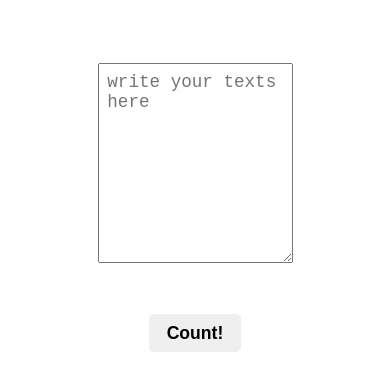
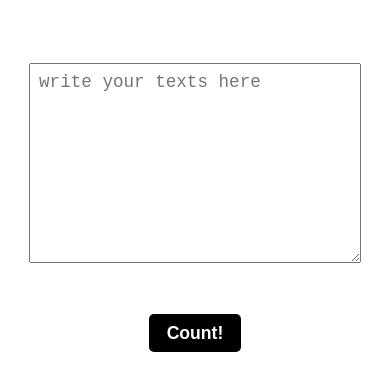
Before and after one commit to Tonywhite1997/vowel-counter, a plain HTML site: page index.html in a window 390 px wide. In both pictures the pointer is over the button "Count!". Shown: the part 74-464 px from the top of the page. Drawn offline with Linux system fonts and the light colour scheme.

Commit message:
gave the button the hover pseudo and added a media query

```diff
--- a/app.js
+++ b/app.js
@@ -1,6 +1,8 @@
 const textField = document.querySelector(".text__field")
 const countButton = document.querySelector(".count__button")
 
+
+//ORDER OF N AS WORST CASE SCENARIO
 
 function countVowel(){
     let textFieldValues = textField.value.toLowerCase()
@@ -23,6 +25,8 @@ countButton.addEventListener("click", countVowel)
 
 
 
+//ORDER OF N*2 AS WORST CASE SCENARIO
+
 
 // function countVowel(){
 //     let textFieldValues = textField.value.toLowerCase()
--- a/style.css
+++ b/style.css
@@ -33,4 +33,16 @@ body h1{
     font-size: 1.1rem;
     border: none;
     border-radius: 5px;
+    transition: all 500ms ease-in-out;
 }
+
+.count__button:hover{
+    background-color: black;
+    color: white;
+}
+
+@media screen and (max-width: 700px){
+    .text__field{
+        width: 85%;
+    }
+}
```
